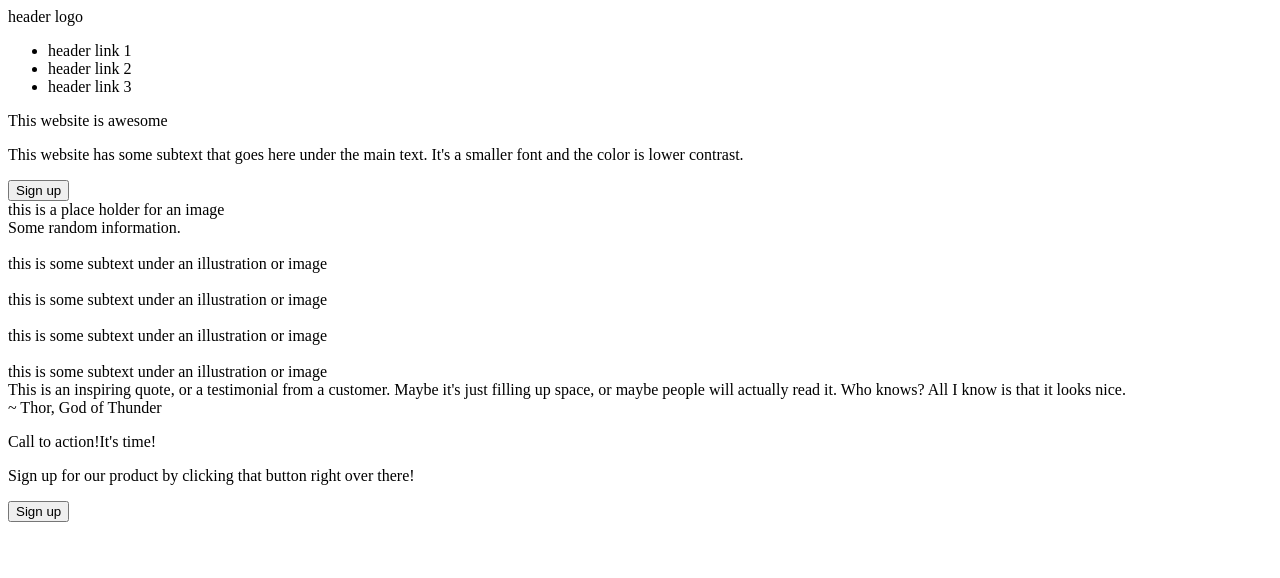
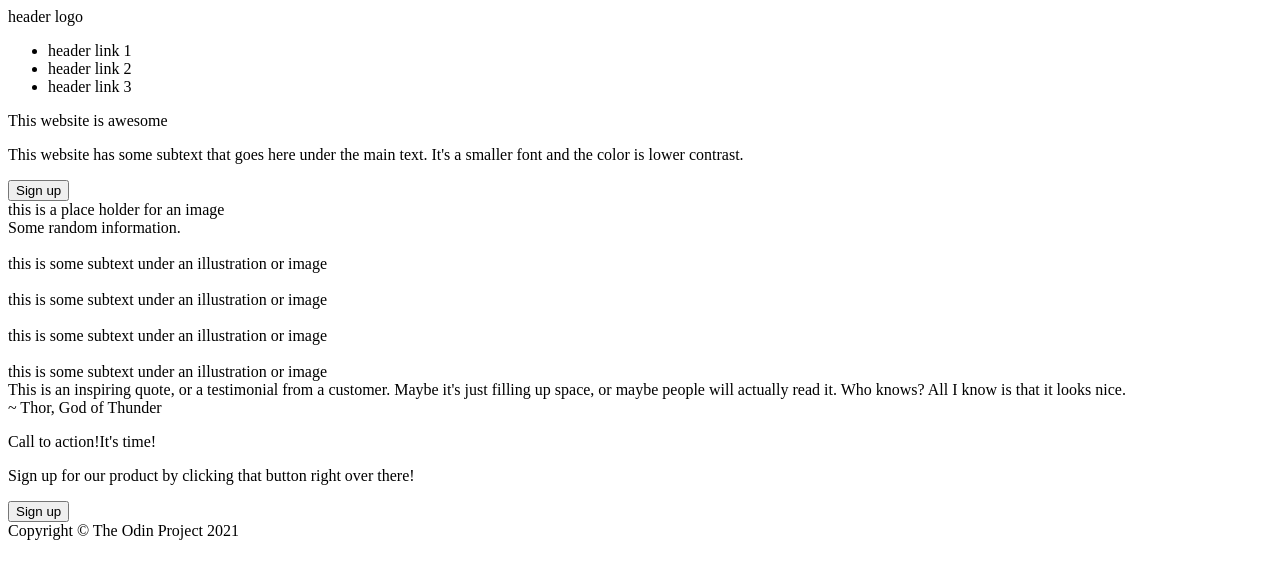
Before and after one commit to Alfredchanja/odin-landing-page-project, a plain HTML site: page index.html in a window 1280 px wide. Drawn offline with Linux system fonts and the light colour scheme.

Commit message:
Add html footer section.

```diff
--- a/index.html
+++ b/index.html
@@ -66,7 +66,7 @@
         </div>
 
         <!-- The CTA section -->
-         <div>
+        <div>
             <div>
                 <p>Call to action!It's time!</p>
                 <p>Sign up for our product by clicking that button right over there!</p>
@@ -74,6 +74,11 @@
             <div>
                 <button>Sign up</button>
             </div>
-         </div>
+        </div>
+
+        <!-- The footer section -->
+        <div>
+            Copyright © The Odin Project 2021
+        </div>
     </body>
 </html>
```
